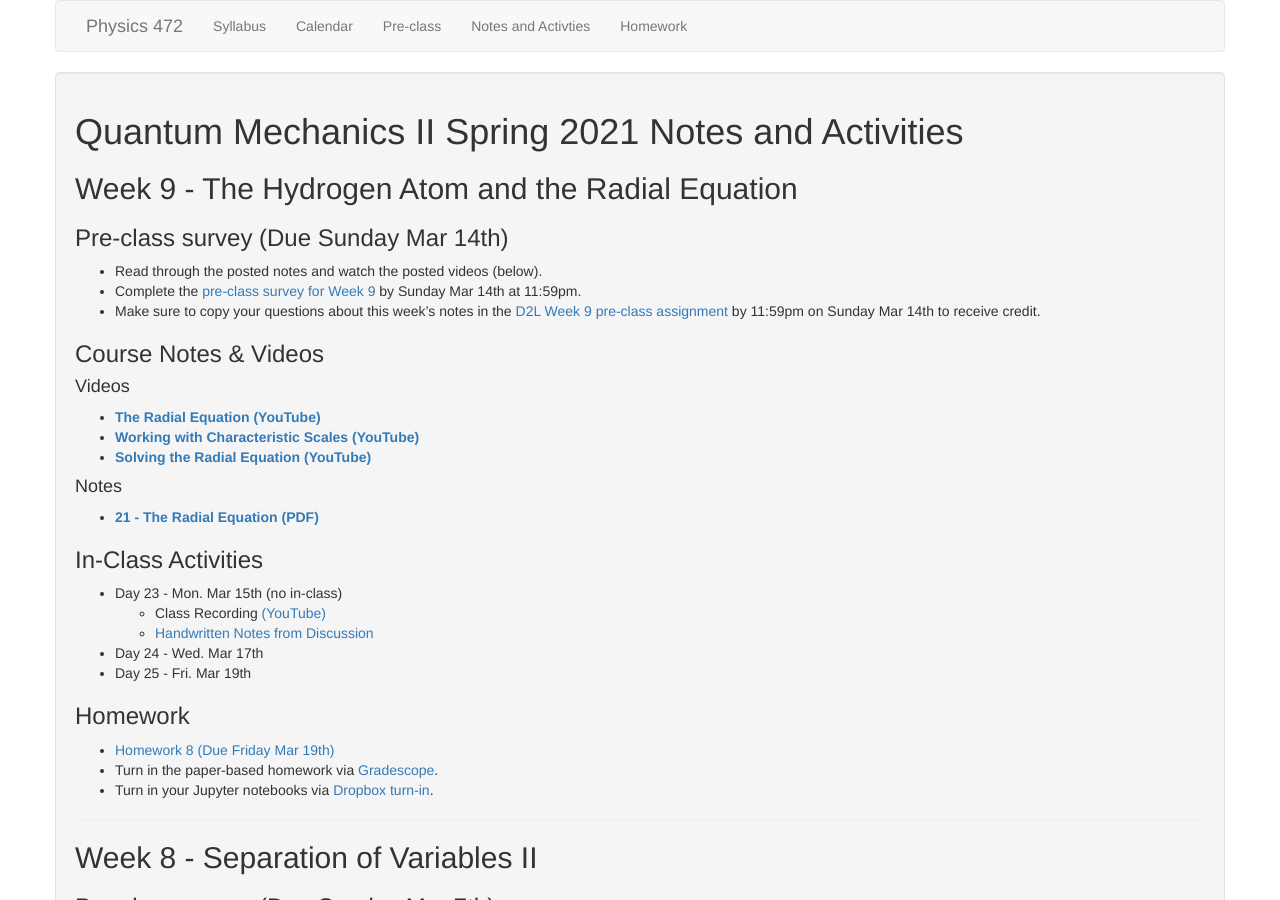
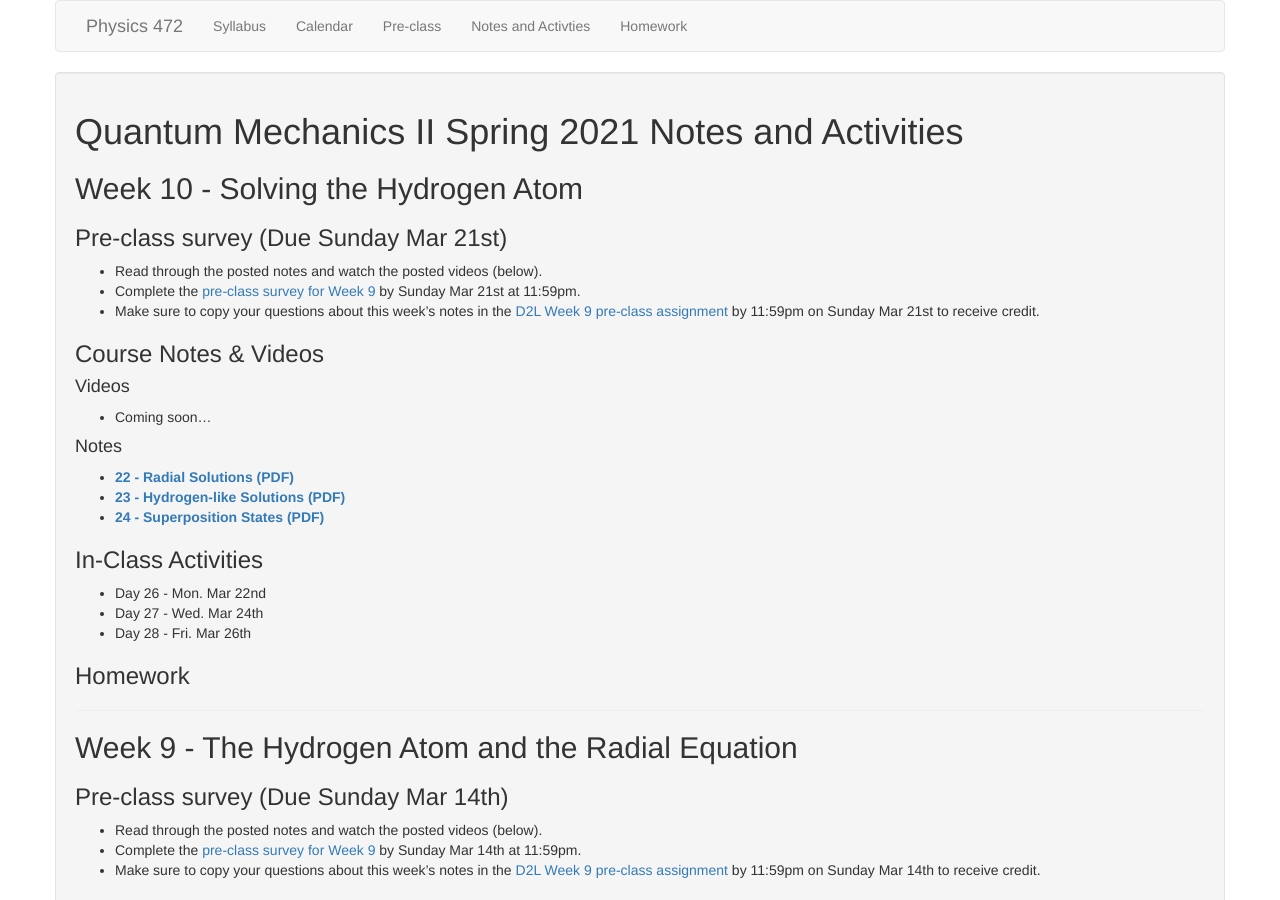
Before and after one commit to dannycab/phy472msu_s2021, a Jekyll site: the page built from notes/index.md, in a window 1280 px wide and 900 px high. Built offline with Jekyll 4.4.1, drawn with Linux system fonts in a browser that asks for light colours.

Commit message:
added notes for week 10

```diff
--- a/notes/index.md
+++ b/notes/index.md
@@ -4,6 +4,42 @@ title: Quantum Mechanics II Spring 2021 Notes and Activities
 permalink: notes/index.html
 use_math: true
 ---
+
+## Week 10 - Solving the Hydrogen Atom
+
+### Pre-class survey (Due Sunday Mar 21st)
+
+* Read through the posted notes and watch the posted videos (below).
+* Complete the [pre-class survey for Week 9](https://msu.co1.qualtrics.com/jfe/form/SV_6gSvFNnmkbUANOl) by Sunday Mar 21st at 11:59pm.
+* Make sure to copy your questions about this week's notes in the [D2L Week 9 pre-class assignment](https://d2l.msu.edu) by 11:59pm on Sunday Mar 21st to receive credit.
+
+### Course Notes & Videos
+
+#### Videos
+
+* Coming soon...
+
+
+#### Notes
+
+* [**22 - Radial Solutions (PDF)**](./handwritten/22 - Radial Solutions.pdf)
+* [**23 - Hydrogen-like Solutions (PDF)**](./handwritten/23 - Hydrogen-like Solutions.pdf)
+* [**24 - Superposition States (PDF)**](./handwritten/24 - Superposition States.pdf)
+
+### In-Class Activities
+
+* Day 26 - Mon. Mar 22nd
+* Day 27 - Wed. Mar 24th
+* Day 28 - Fri. Mar 26th
+
+### Homework
+
+<!-- * [Homework 9 (Due Friday Mar 26th)](../assignments/homework8.html)
+* Turn in the paper-based homework via [Gradescope](https://www.gradescope.com/).
+* Turn in your Jupyter notebooks via [Dropbox turn-in](https://www.dropbox.com/request/vvOB498WGKCcqBgIWJZC). -->
+
+---
+
 ## Week 9 - The Hydrogen Atom and the Radial Equation
 
 ### Pre-class survey (Due Sunday Mar 14th)
```
Also changed, not shown: preclass.md (+10 -0 lines), 3 other files.
